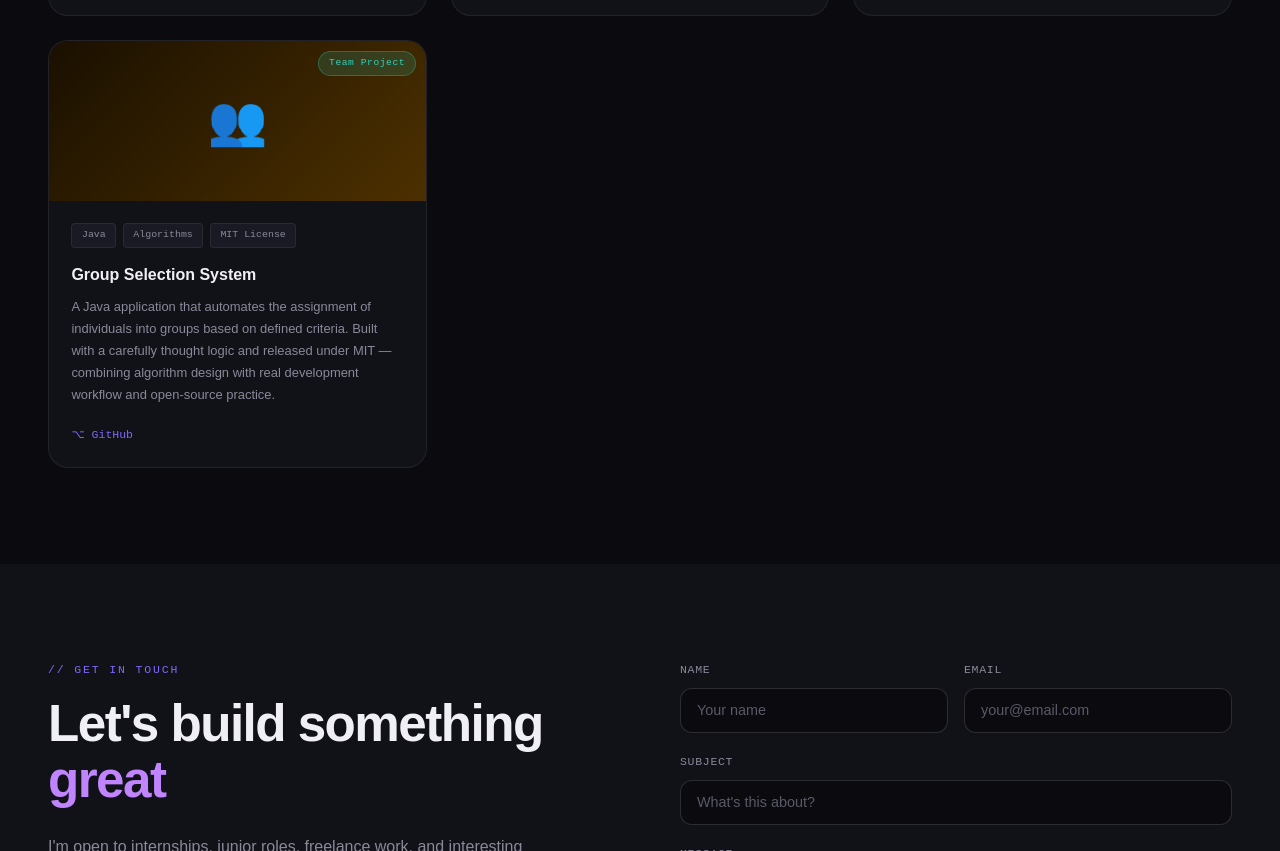
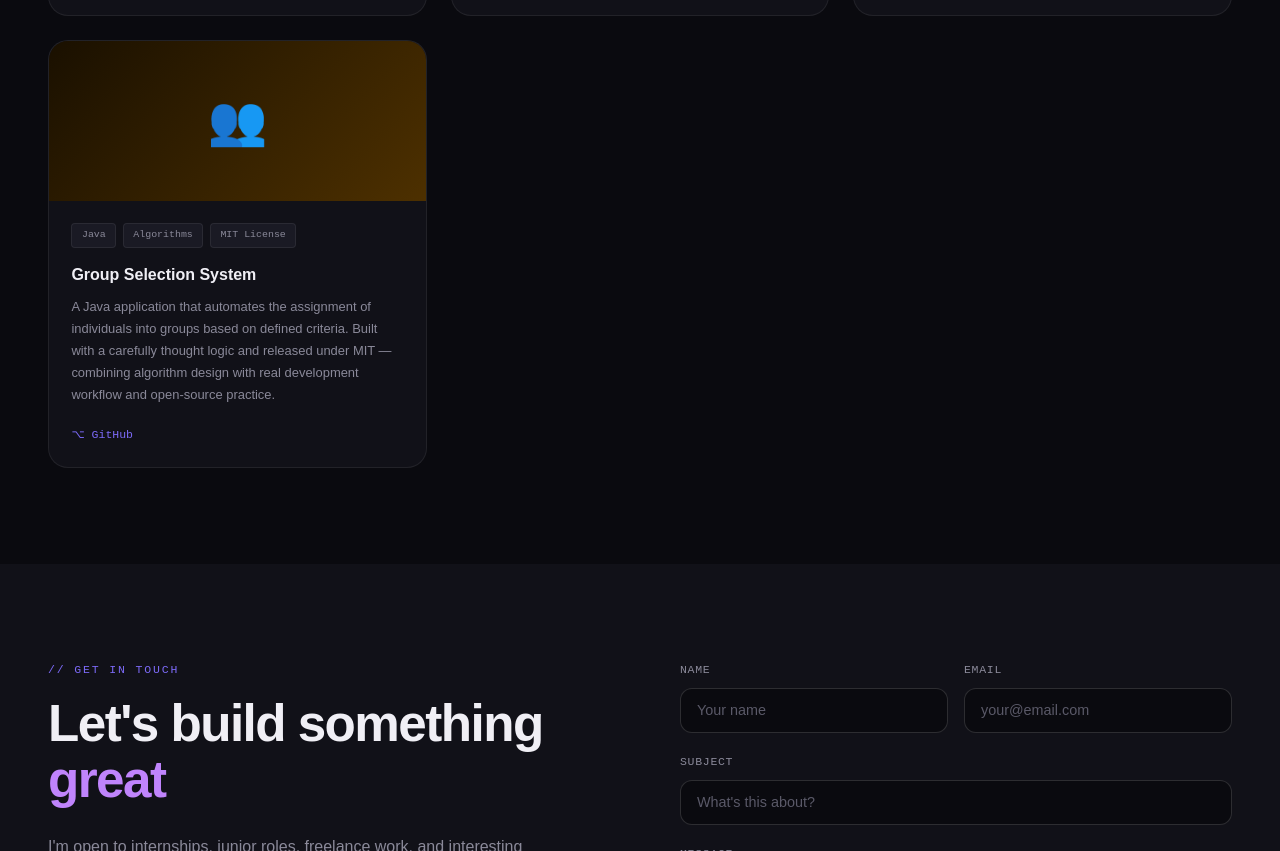
Before and after one commit to Siyathemba-coder/FUTURE_FS_01, a plain HTML site: page portfolio.html in a window 1280 px wide. Shown: the part 2935-3786 px from the top of the page. Drawn offline with Linux system fonts and the light colour scheme.

Commit message:
Update code

```diff
--- a/portfolio.html
+++ b/portfolio.html
@@ -491,7 +491,6 @@
       <div class="project-card p7 reveal">
         <div class="project-thumb">
           <div class="project-thumb-icon">👥</div>
-          <div class="collab-badge">Team Project</div>
         </div>
         <div class="project-body">
           <div class="project-tags">
```
